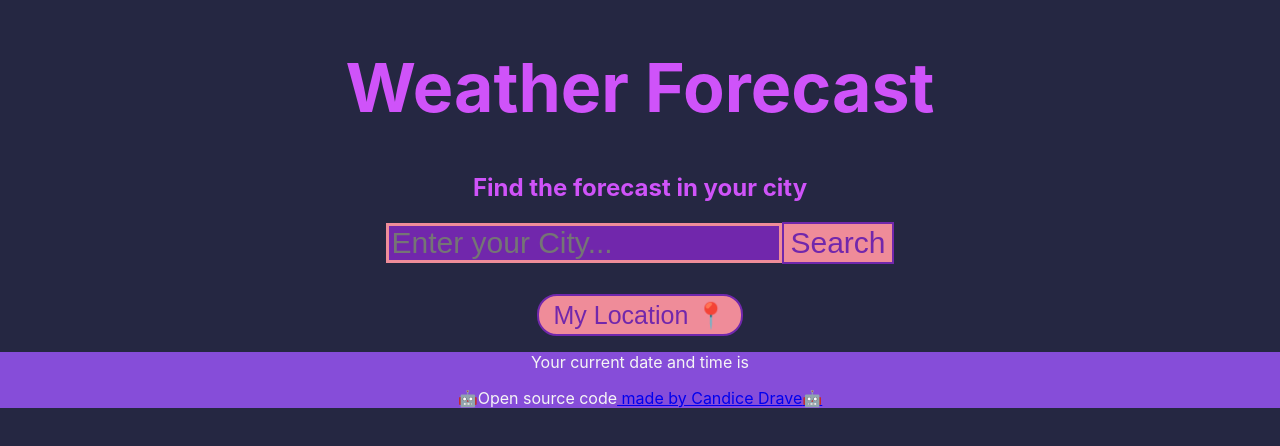
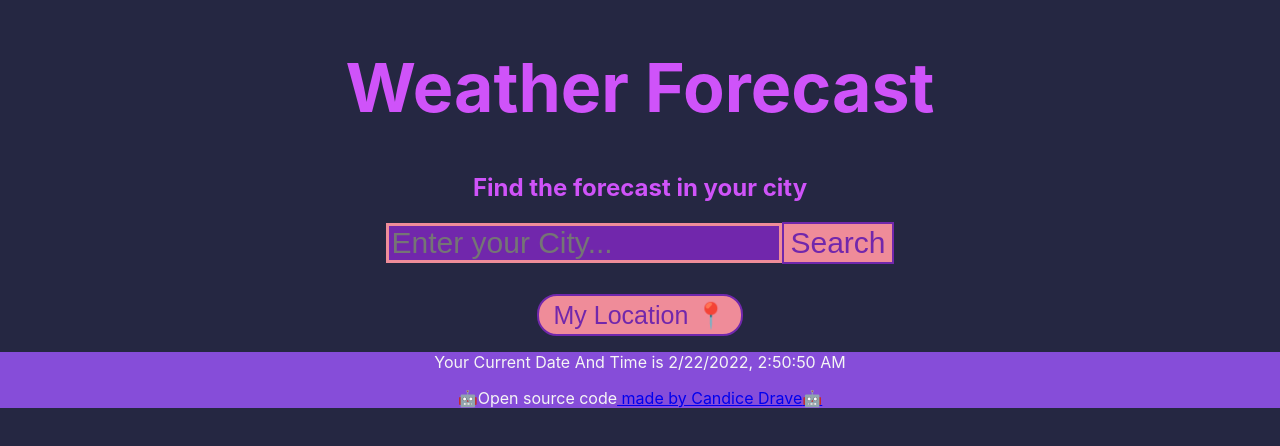
Before and after one commit to blue-cyborg/projectweather, a React (Create React App) app: page / in a window 1280 px wide. Shown: the top 446 px of the page. Built offline with nearby package versions, Linux system fonts and the light colour scheme.

Commit message:
Update Timestamp.js
Thanks to a tutorial. I put this together
https://www.tutsmake.com/react-js-get-current-date-and-time-tutorial/

```diff
--- a/src/Timestamp.js
+++ b/src/Timestamp.js
@@ -1,7 +1,16 @@
 import React from "react";
 
-export default function Timestamp() {
-    return(
-    <p>Your current date and time is</p>
+class Timestamp extends React.Component {
+  state={
+    curDT : new Date().toLocaleString(),
+  }
+  render(){
+    return (
+      <div className="App">
+        <p>Your Current Date And Time is {this.state.curDT}</p>
+      </div>
     );
+  }
 }
+
+export default Timestamp;
```
